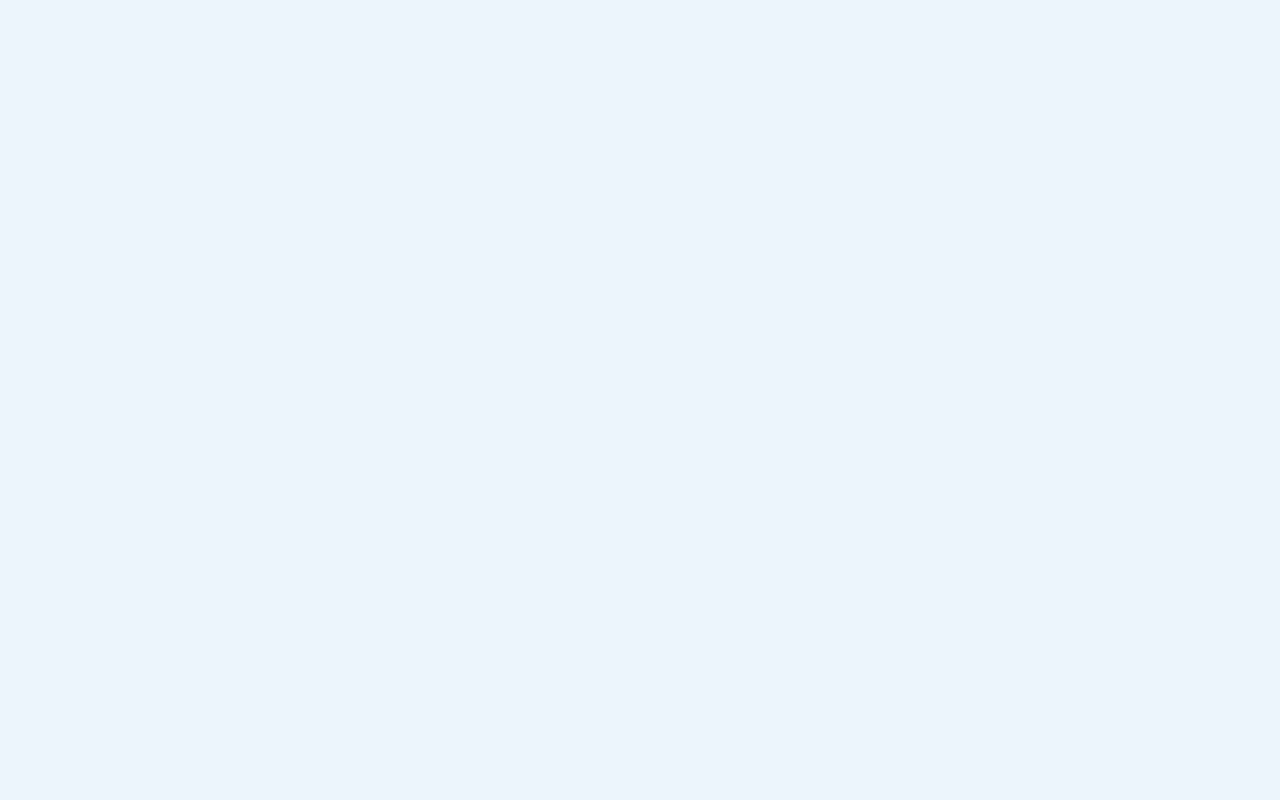
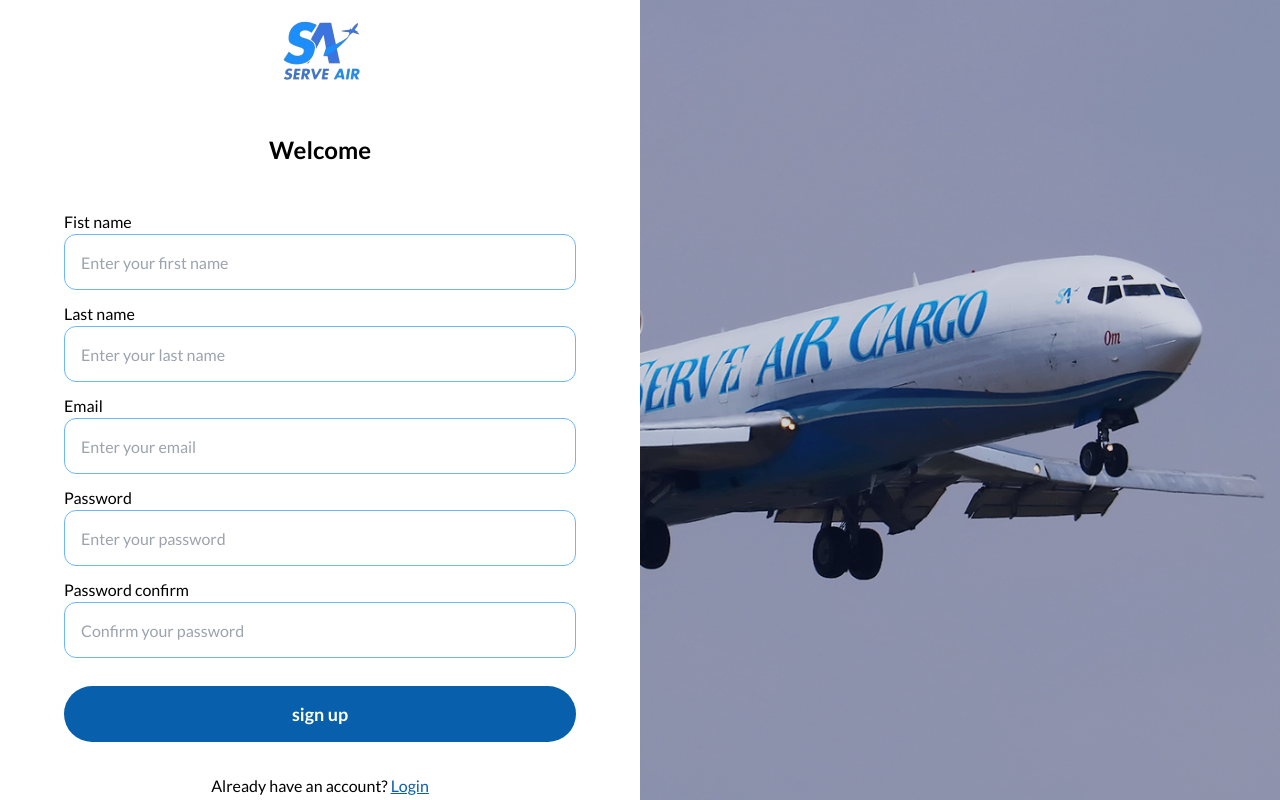
Before and after one commit to Tshobohwa/serve-air-frontend, a React (Vite) app: page /signup in a window 1280 px wide. Before the commit this address had no page. Built offline with nearby package versions, Linux system fonts and the light colour scheme.

Commit message:
Design login and signup pages

```diff
--- a/index.html
+++ b/index.html
@@ -3,6 +3,12 @@
   <head>
     <meta charset="UTF-8" />
     <meta name="viewport" content="width=device-width, initial-scale=1.0" />
+    <link rel="preconnect" href="https://fonts.googleapis.com" />
+    <link rel="preconnect" href="https://fonts.gstatic.com" crossorigin />
+    <link
+      href="https://fonts.googleapis.com/css2?family=Lato:ital,wght@0,100;0,300;0,400;0,700;0,900;1,100;1,300;1,400;1,700;1,900&display=swap"
+      rel="stylesheet"
+    />
     <title>Serve Air Cargo</title>
   </head>
   <body>
--- a/src/App.css
+++ b/src/App.css
@@ -1,12 +1,18 @@
-@import url("https://fonts.googleapis.com/css2?family=Poppins:ital,wght@0,100;0,200;0,300;0,400;0,500;0,600;0,700;0,800;0,900;1,100;1,200;1,300;1,400;1,500;1,600;1,700;1,800;1,900&display=swap");
 @tailwind base;
 @tailwind components;
 @tailwind utilities;
 
 body {
-  /* font-family: "poppins", "sans-serif"; */
+  font-family: "Lato", sans-serif;
 }
 
 .grid-1fr-1fr-7rem {
   grid-template-columns: 1fr 1fr 7rem;
 }
+
+.bg-plane {
+  background-image: url("./assets/serve-air-airplane.jpg");
+  background-repeat: no-repeat;
+  background-size: cover;
+  background-position: center;
+}
--- a/src/App.jsx
+++ b/src/App.jsx
@@ -1,18 +1,20 @@
 import { BrowserRouter, Route, Routes } from "react-router-dom";
 import "./App.css";
+import SignUp from "./pages/SignUp";
+import Login from "./pages/Login";
 function App() {
   return (
     <BrowserRouter>
       <Routes>
-        {/* <Route path="/login" element={<Login />} />
+        <Route path="/login" element={<Login />} />
         <Route path="/signup" element={<SignUp />} />
-        <Route path="/" element={<Dashboard />} />
-        <Route path="/warehouse" element={<Warehouse />} />
-        <Route path="/incoming-packages" element={<IncomingPackages />} />
-        <Route path="/outgoing-packages" element={<OutgoingPackages />} />
-        <Route path="/routes" element={<PackageRoutes />} />
-        <Route path="/profile" element={<Profile />} />
-        <Route path="/addresses" element={<Addresses />} /> */}
+        {/* <Route path="/" element={<Dashboard />} /> */}
+        {/* <Route path="/warehouse" element={<Warehouse />} /> */}
+        {/* <Route path="/incoming-packages" element={<IncomingPackages />} /> */}
+        {/* <Route path="/outgoing-packages" element={<OutgoingPackages />} /> */}
+        {/* <Route path="/routes" element={<PackageRoutes />} /> */}
+        {/* <Route path="/profile" element={<Profile />} /> */}
+        {/* <Route path="/addresses" element={<Addresses />} /> */}
       </Routes>
     </BrowserRouter>
   );
--- /dev/null
+++ b/src/components/AuthTextInput.jsx
@@ -0,0 +1,26 @@
+import React from "react";
+
+const AuthTextInput = ({
+  icon,
+  placeholder,
+  onChange,
+  type = "text",
+  label,
+}) => {
+  return (
+    <div className=" w-full my-3 font-outfit">
+      <p>{label}</p>
+      <div className="flex">
+        {icon}
+        <input
+          className="h-[56px] rounded-[12px] border border-skyblue-300 px-4 w-full focus:outline-none placeholder:text-primary-500"
+          type={type}
+          onChange={onChange}
+          placeholder={placeholder}
+        />
+      </div>
+    </div>
+  );
+};
+
+export default AuthTextInput;
--- /dev/null
+++ b/src/components/RoundedButton.jsx
@@ -0,0 +1,14 @@
+import React from "react";
+
+const RoundedButton = ({ onClick, children }) => {
+  return (
+    <button
+      onClick={onClick}
+      className="w-full h-[56px] rounded-[28px] bg-skyblue-800 text-white font-semibold text-lg mt-4"
+    >
+      {children}
+    </button>
+  );
+};
+
+export default RoundedButton;
--- a/src/pages/Login.jsx
+++ b/src/pages/Login.jsx
@@ -1,7 +1,42 @@
-import React from "react";
+import React, { useState } from "react";
+import AuthTextInput from "../components/AuthTextInput";
+import logo from "./../assets/logo.png";
+import RoundedButton from "../components/RoundedButton";
+import { Link } from "react-router-dom";
 
 const Login = () => {
-  return <div>Login</div>;
+  const [email, setEmail] = useState("");
+  const [password, setPassword] = useState("");
+  return (
+    <div className=" w-full h-[100vh] flex items-center justify-center bg-white">
+      <div className=" p-4 flex flex-col w-[35rem] items-center gap-[2rem]">
+        <img src={logo} alt="" className="h-[100px]" />
+        <h1 className="font-outfit text-2xl font-semibold text-black">
+          Welcome back
+        </h1>
+        <div className="p-4 w-[28rem] shadow-md shadow-skyblue-100">
+          <AuthTextInput
+            placeholder={"Enter your email"}
+            onChange={(e) => setEmail(e.target.value)}
+            label={"Email"}
+          />
+          <AuthTextInput
+            placeholder={"Enter your password"}
+            onChange={(e) => setPassword(e.target.value)}
+            type="password"
+            label={"Password"}
+          />
+          <RoundedButton children={"login"} />
+        </div>
+        <p>
+          Don't have an account?{" "}
+          <span className="text-skyblue-800 underline">
+            <Link to={"/signup"}>sign up</Link>
+          </span>
+        </p>
+      </div>
+    </div>
+  );
 };
 
 export default Login;
--- a/src/pages/SignUp.jsx
+++ b/src/pages/SignUp.jsx
@@ -1,7 +1,66 @@
-import React from "react";
+import React, { useState } from "react";
+import { Link } from "react-router-dom";
+import RoundedButton from "../components/RoundedButton";
+import AuthTextInput from "../components/AuthTextInput";
+import logo from "../assets/logo.png";
+import serveAirPlane from "../assets/serve-air-airplane.jpg";
 
 const SignUp = () => {
-  return <div>SignUp</div>;
+  const [first_name, setFirstName] = useState("");
+  const [last_name, setLastName] = useState("");
+  const [email, setEmail] = useState("");
+  const [password, setPassword] = useState("");
+  const [confirmPassword, setConfirmPassword] = useState("");
+  return (
+    <div className="w-full h-[100vh] grid grid-cols-2 bg-plane">
+      <div className=" flex items-center justify-center bg-white overflow-y-scroll">
+        <div className=" p-4 flex flex-col w-[34rem] items-center gap-[2rem]">
+          <img src={logo} alt="" className="h-[100px]" />
+          <h1 className="font-outfit text-2xl font-semibold text-black">
+            Welcome
+          </h1>
+          <div className="w-full">
+            <AuthTextInput
+              placeholder={"Enter your first name"}
+              onChange={(e) => setFirstName(e.target.value)}
+              label={"Fist name"}
+            />
+            <AuthTextInput
+              placeholder={"Enter your last name"}
+              onChange={(e) => setLastName(e.target.value)}
+              label={"Last name"}
+            />
+            <AuthTextInput
+              placeholder={"Enter your email"}
+              onChange={(e) => setEmail(e.target.value)}
+              label={"Email"}
+              type="email"
+            />
+            <AuthTextInput
+              placeholder={"Enter your password"}
+              onChange={(e) => setPassword(e.target.value)}
+              type="password"
+              label={"Password"}
+            />
+            <AuthTextInput
+              placeholder={"Confirm your password"}
+              onChange={(e) => setConfirmPassword(e.target.value)}
+              type="password"
+              label={"Password confirm"}
+            />
+            <RoundedButton children={"sign up"} />
+          </div>
+          <p>
+            Already have an account?{" "}
+            <span className="text-skyblue-800 underline">
+              <Link to={"/login"}>Login</Link>
+            </span>
+          </p>
+        </div>
+      </div>
+      <div className="w-full h-full bg-blue-950/20"></div>
+    </div>
+  );
 };
 
 export default SignUp;
--- a/src/redux/slices/packagesSlice.js
+++ b/src/redux/slices/packagesSlice.js
@@ -1,6 +1,4 @@
 import { createAsyncThunk, createSlice } from "@reduxjs/toolkit";
-import incomingFreight from "../../mockingData/incomingFreight";
-import outgoingFreight from "../../mockingData/outgoingPackages";
 import axios from "axios";
 import API_URL from "../api/api";
 
--- a/tailwind.config.js
+++ b/tailwind.config.js
@@ -2,7 +2,7 @@
 export default {
   content: ["./index.html", "./src/**/*.{js,ts,jsx,tsx}"],
   theme: {
-    extend: {},
+    extend: {
       colors: {
         skyblue: {
           50: "#ecf6fe",
@@ -22,5 +22,6 @@
         },
       },
     },
+  },
   plugins: [],
 };
```
Lines whose indentation alone changed are shown as unchanged.
